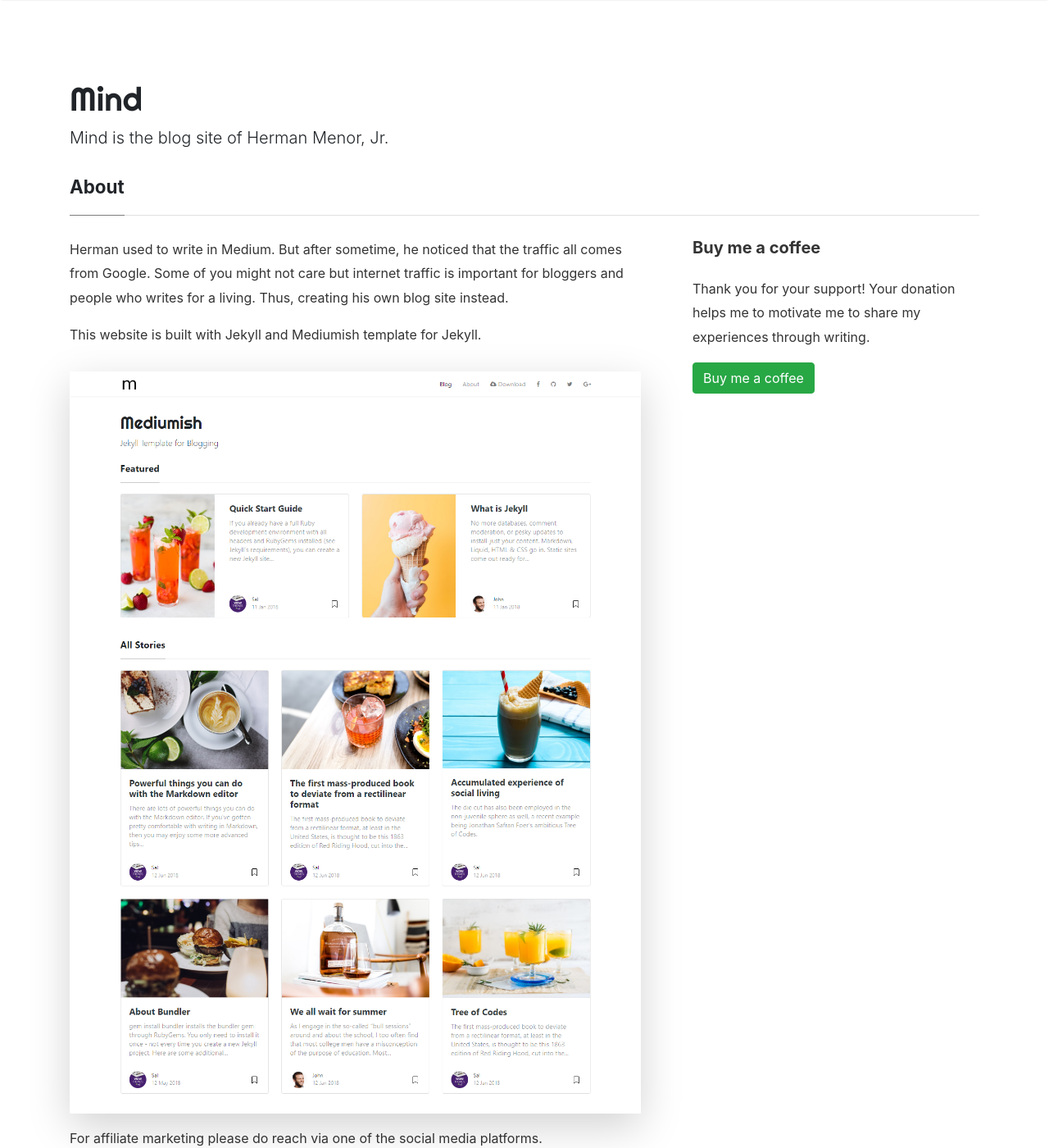
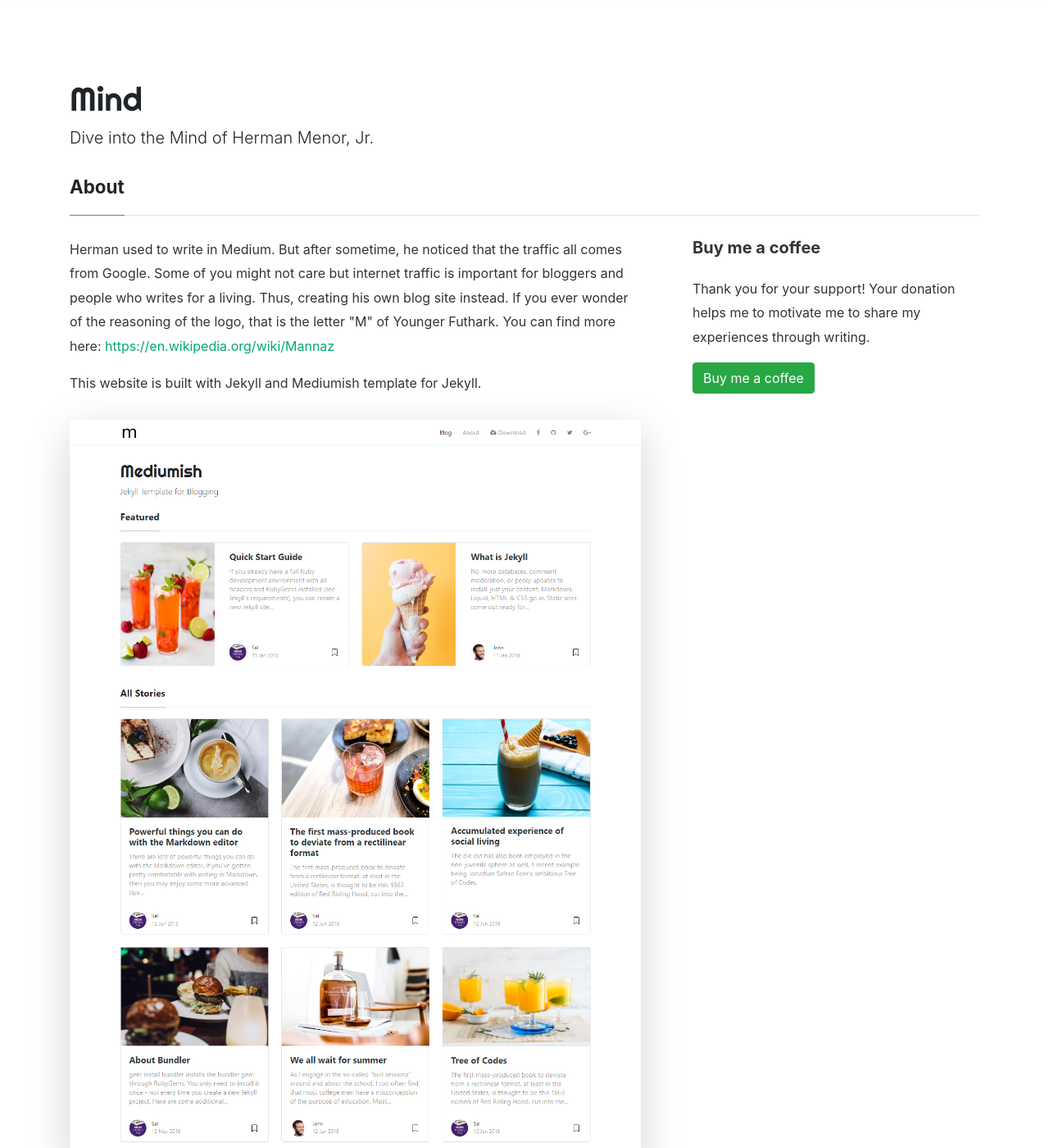
Before and after one commit to hmenorjr/blog, a Jekyll site: the page built from _pages/about.md, in a window 1280 px wide and 1400 px high. Shown: the whole window at 82% size. Built offline with Jekyll 4.4.1, drawn with Linux system fonts in a browser that asks for light colours; nearby versions of some CDN libraries; comment, search, counter and statistics services are not loaded; some of the changed text lies outside the part shown.

Commit message:
Disabled disquis and update about.md

```diff
--- a/_config.yml
+++ b/_config.yml
@@ -1,12 +1,12 @@
 # Site
 name: "Mind"
 title: "Mind"
-description: "Mind is the blog site of Herman Menor, Jr."
+description: "Dive into the Mind of Herman Menor, Jr."
 logo: 'assets/images/logo.png'
 favicon: 'assets/images/logo.png'
 baseurl: /blog
-google_analytics: 'UA-46278016-1'
-# disqus: 'demowebsite'
+# google_analytics: 'UA-46278016-1'
+disqus: 'demowebsite'
 # mailchimp-list: 'https://wowthemes.us11.list-manage.com/subscribe/post?u=8aeb20a530e124561927d3bd8&amp;id=8c3d2d214b'
 include: ["_pages"]
 permalink: /:title/
--- a/_layouts/default.html
+++ b/_layouts/default.html
@@ -185,7 +185,7 @@
 <script src="{{ site.baseurl }}/assets/js/ie10-viewport-bug-workaround.js"></script>
 
 {% if page.layout == 'post' %}
-<script id="dsq-count-scr" src="//{{site.disqus}}.disqus.com/count.js"></script>
+<!-- <script id="dsq-count-scr" src="//{{site.disqus}}.disqus.com/count.js"></script> -->
 {% endif %}
 
 </body>
--- a/_layouts/page.html
+++ b/_layouts/page.html
@@ -14,11 +14,11 @@
 
     {% if page.comments == true %}
 
-    <div id="comments" class="row mb-5">
+    <!-- <div id="comments" class="row mb-5">
         <div class="col-md-8">
             {% include disqus.html %}
         </div>
-    </div>
+    </div> -->
 
     {% endif %}
 </section>
--- a/_pages/about.md
+++ b/_pages/about.md
@@ -9,7 +9,8 @@
     <div class="col-md-8 pr-5">
         <p>
             Herman used to write in Medium. But after sometime, he noticed that the traffic all comes from Google. Some of you might not care but internet
-            traffic is important for bloggers and people who writes for a living. Thus, creating his own blog site instead.
+            traffic is important for bloggers and people who writes for a living. Thus, creating his own blog site instead. If you ever wonder of the reasoning of the logo,
+            that is the letter "M" of Younger Futhark. You can find more here: <a target="_blank" href="https://en.wikipedia.org/wiki/Mannaz">https://en.wikipedia.org/wiki/Mannaz</a>
         </p>
         <p>
             This website is built with Jekyll and Mediumish template for Jekyll. <br><br>
```
